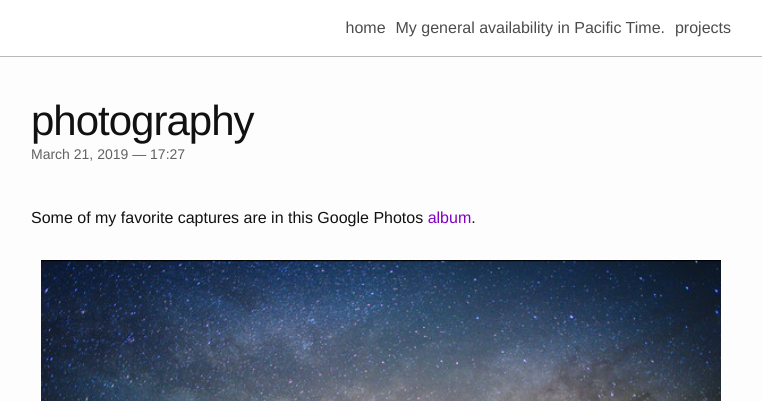
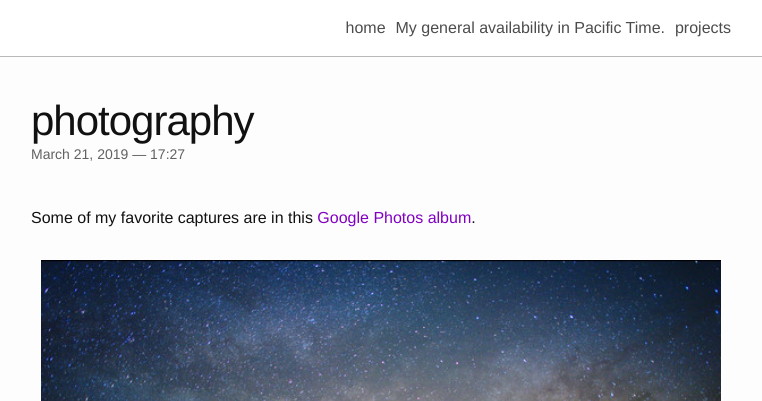
Before and after one commit to meiadvanture/myweb, a Jekyll site: the page built from _projects/photography.md, in a window 1280 px wide and 1249 px high. Shown: the top 401 px of the window, without its empty margins (259-1021 px from the left). Built offline with Jekyll 4.4.1, drawn with Linux system fonts in a browser that asks for light colours; nearby versions of some CDN libraries.

Commit message:
made link more readable

```diff
--- a/_projects/photography.md
+++ b/_projects/photography.md
@@ -4,7 +4,7 @@ title: photography
 description: astrophotography and some down-to-earth work
 ---
 
-Some of my favorite captures are in this Google Photos [album](https://photos.app.goo.gl/CMhgE6r7vy5XwQCT9).
+Some of my favorite captures are in this [Google Photos album](https://photos.app.goo.gl/CMhgE6r7vy5XwQCT9).
 
 <div class="img_full">
   <a target="_blank" href="{{- site.baseurl -}}/img/reflection-canyon.jpg">
```
